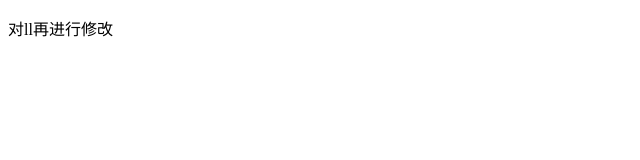
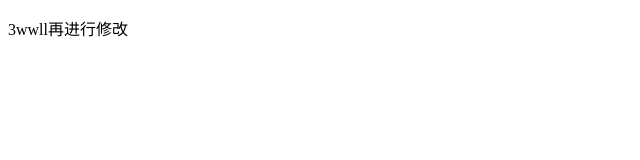
Before and after one commit to nxlwan/project2, a plain HTML site: page index.html in a window 1280 px wide. Shown: the full height of the page, 0-640 px from the left. Drawn offline with Linux system fonts and the light colour scheme.

Commit message:
对ll修改

```diff
--- a/index.html
+++ b/index.html
@@ -7,6 +7,6 @@
     <title>Document</title>
 </head>
 <body>
-    <p>对ll再进行修改</p>
+    <p>3wwll再进行修改</p>
 </body>
 </html>
```
